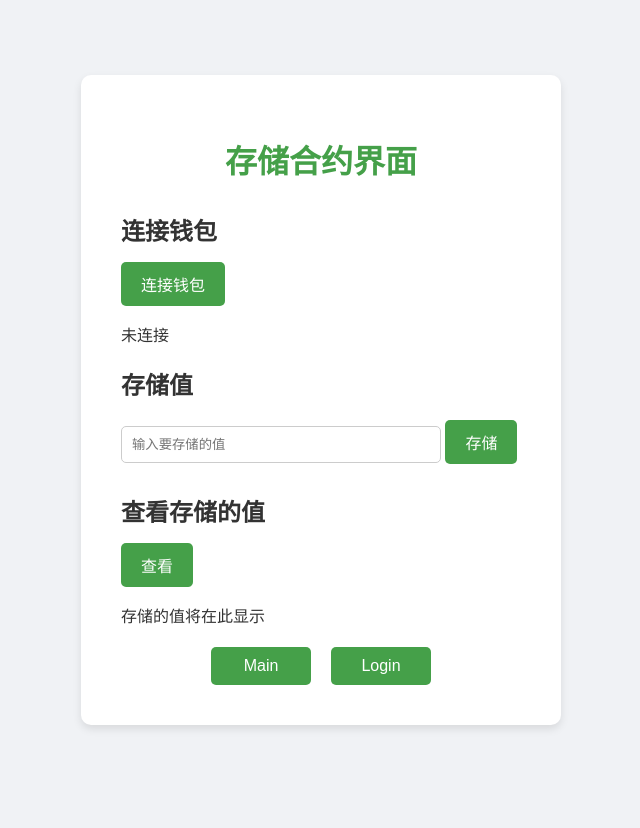
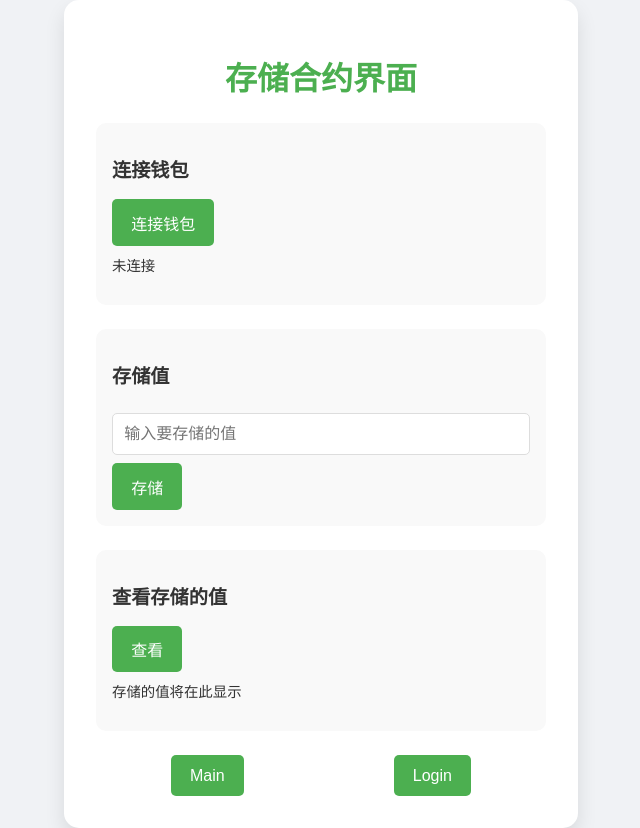
Before and after one commit to blueberrymann/NTU_Final_Assignment, a Flask app: page /DApp in a window 1280 px wide. Shown: the whole page, without its empty margins (319-959 px from the left). Before the commit the page ends 729 px from the top, so only its background shows below. Run offline with Flask 3, Linux system fonts and the light colour scheme.

Commit message:
Update DApp.html

```diff
--- a/templates/DApp.html
+++ b/templates/DApp.html
@@ -6,78 +6,139 @@
     <title>存储合约界面</title>
     <script src="/static/web3.min.js"></script>
     <style>
+        :root {
+            --primary-color: #4CAF50;
+            --secondary-color: #45a049;
+            --background-color: #f0f2f5;
+            --text-color: #333;
+            --card-background: #ffffff;
+        }
+
         body {
-            font-family: Arial, sans-serif;
-            background-color: #f0f2f5;
-            color: #333;
+            font-family: 'Segoe UI', Tahoma, Geneva, Verdana, sans-serif;
+            background-color: var(--background-color);
+            color: var(--text-color);
             margin: 0;
             padding: 0;
             display: flex;
             justify-content: center;
             align-items: center;
-            height: 100vh;
+            min-height: 100vh;
         }
+
         .container {
-            background: white;
-            padding: 40px;
+            background: var(--card-background);
+            padding: 2rem;
+            border-radius: 15px;
+            box-shadow: 0 10px 20px rgba(0, 0, 0, 0.1);
+            max-width: 450px;
+            width: 90%;
+            transition: all 0.3s ease;
+        }
+
+        .container:hover {
+            transform: translateY(-5px);
+            box-shadow: 0 15px 30px rgba(0, 0, 0, 0.15);
+        }
+
+        h1 {
+            color: var(--primary-color);
+            text-align: center;
+            margin-bottom: 1.5rem;
+            font-size: 2rem;
+        }
+
+        h2 {
+            color: var(--text-color);
+            margin-bottom: 1rem;
+            font-size: 1.2rem;
+        }
+
+        .section {
+            margin-bottom: 1.5rem;
+            padding: 1rem;
+            background-color: #f9f9f9;
             border-radius: 10px;
-            box-shadow: 0 4px 8px rgba(0, 0, 0, 0.1);
-            max-width: 400px;
-            width: 100%;
+            transition: all 0.3s ease;
         }
-        h1 {
-            color: #45a049;
-            text-align: center;
-            margin-bottom: 30px;
+
+        .section:hover {
+            background-color: #f0f0f0;
         }
-        h2 {
-            color: #333;
-            margin-bottom: 15px;
-        }
-        .left-align {
-            text-align: left;
-            margin-bottom: 20px;
-        }
-        button {
-            background-color: #45a049;
+
+        button, input[type="submit"] {
+            background-color: var(--primary-color);
             color: white;
-            padding: 10px 20px;
+            padding: 0.7rem 1.2rem;
             border: none;
             border-radius: 5px;
             cursor: pointer;
-            font-size: 16px;
+            font-size: 1rem;
+            transition: background-color 0.3s ease;
         }
-        button:hover {
-            background-color: #3d8c42;
+
+        button:hover, input[type="submit"]:hover {
+            background-color: var(--secondary-color);
         }
+
         input[type="number"] {
-            width: 80%;
-            padding: 10px;
-            margin: 10px 0;
-            border: 1px solid #ccc;
+            width: 100%;
+            padding: 0.7rem;
+            margin: 0.5rem 0;
+            border: 1px solid #ddd;
             border-radius: 5px;
             box-sizing: border-box;
+            font-size: 1rem;
         }
+
         .button-container {
             display: flex;
-            justify-content: center;
-            margin-top: 20px;
+            justify-content: space-around;
+            margin-top: 1.5rem;
         }
+
         .button-container form {
-            margin: 0 10px;
+            margin: 0 0.5rem;
         }
-        .button-container form input[type="submit"] {
-            background-color: #45a049;
-            color: white;
-            padding: 10px 20px;
-            border: none;
-            border-radius: 5px;
-            cursor: pointer;
-            font-size: 16px;
-            width: 100px;
+
+        #walletAddress, #storedValue {
+            word-break: break-all;
+            font-size: 0.9rem;
+            margin-top: 0.5rem;
         }
-        .button-container form input[type="submit"]:hover {
-            background-color: #3d8c42;
+
+        .loading {
+            display: inline-block;
+            width: 20px;
+            height: 20px;
+            border: 3px solid rgba(255,255,255,.3);
+            border-radius: 50%;
+            border-top-color: #fff;
+            animation: spin 1s ease-in-out infinite;
+            margin-left: 10px;
+        }
+
+        @keyframes spin {
+            to { transform: rotate(360deg); }
+        }
+
+        @media (max-width: 480px) {
+            .container {
+                padding: 1.5rem;
+            }
+
+            h1 {
+                font-size: 1.5rem;
+            }
+
+            h2 {
+                font-size: 1rem;
+            }
+
+            button, input[type="submit"] {
+                padding: 0.6rem 1rem;
+                font-size: 0.9rem;
+            }
         }
     </style>
 </head>
@@ -85,19 +146,19 @@
     <div class="container">
         <h1>存储合约界面</h1>
 
-        <div class="left-align">
+        <div class="section">
             <h2>连接钱包</h2>
             <button id="connectButton">连接钱包</button>
             <p id="walletAddress">未连接</p>
         </div>
 
-        <div class="left-align">
+        <div class="section">
             <h2>存储值</h2>
             <input type="number" id="storeValue" placeholder="输入要存储的值">
             <button onclick="storeValue()">存储</button>
         </div>
 
-        <div class="left-align">
+        <div class="section">
             <h2>查看存储的值</h2>
             <button onclick="viewValue()">查看</button>
             <p id="storedValue">存储的值将在此显示</p>
@@ -115,16 +176,14 @@
 
     <script>
         let accounts = [];
-        let isRequestPending = false; // 用于跟踪请求状态
+        let isRequestPending = false;
 
-        // 初始化web3
         if (typeof web3 !== 'undefined') {
             web3 = new Web3(web3.currentProvider);
         } else {
             web3 = new Web3(new Web3.providers.HttpProvider("http://localhost:8545"));
         }
 
-        // 合约ABI
         const abi = [
             {
                 "inputs": [{"internalType": "uint256","name": "num","type": "uint256"}],
@@ -142,16 +201,24 @@
             }
         ];
 
-        // 合约地址
         const address = '0x3C8e9bc357e2419Be7Ee5fEc6462fF37C0Cf0c29';
-
-        // 创建合约实例
         const contract = new web3.eth.Contract(abi, address);
 
-        // 连接钱包函数
+        function showLoading(button) {
+            button.innerHTML += '<span class="loading"></span>';
+            button.disabled = true;
+        }
+
+        function hideLoading(button, originalText) {
+            button.innerHTML = originalText;
+            button.disabled = false;
+        }
+
         async function connectWallet() {
             if (isRequestPending) return;
             isRequestPending = true;
+            const button = document.getElementById('connectButton');
+            showLoading(button);
 
             if (window.ethereum) {
                 try {
@@ -161,47 +228,60 @@
                     console.error("连接钱包失败:", error);
                 } finally {
                     isRequestPending = false;
+                    hideLoading(button, '连接钱包');
                 }
             } else {
                 alert("请安装MetaMask!");
                 isRequestPending = false;
+                hideLoading(button, '连接钱包');
             }
         }
 
-        // 存储值函数
         async function storeValue() {
             if (isRequestPending) return;
             isRequestPending = true;
+            const button = event.target;
+            showLoading(button);
 
             const value = document.getElementById('storeValue').value;
             if (accounts.length == 0) {
                 alert('请先连接钱包');
                 isRequestPending = false;
+                hideLoading(button, '存储');
                 return;
             }
             contract.methods.store(value).send({ from: accounts[0] })
                 .on('receipt', function(receipt) {
                     alert('值存储成功');
                     isRequestPending = false;
+                    hideLoading(button, '存储');
                 })
                 .on('error', function(error) {
                     console.error(error);
                     alert('存储值时发生错误');
                     isRequestPending = false;
+                    hideLoading(button, '存储');
                 });
         }
 
-        // 查看存储的值函数
         async function viewValue() {
             if (isRequestPending) return;
             isRequestPending = true;
+            const button = event.target;
+            showLoading(button);
 
-            const value = await contract.methods.view_money().call();
-            document.getElementById('storedValue').innerText = value;
-            isRequestPending = false;
+            try {
+                const value = await contract.methods.view_money().call();
+                document.getElementById('storedValue').innerText = value;
+            } catch (error) {
+                console.error(error);
+                alert('查看值时发生错误');
+            } finally {
+                isRequestPending = false;
+                hideLoading(button, '查看');
+            }
         }
 
-        // 添加事件监听器
         document.getElementById('connectButton').addEventListener('click', connectWallet);
     </script>
 </body>
```
